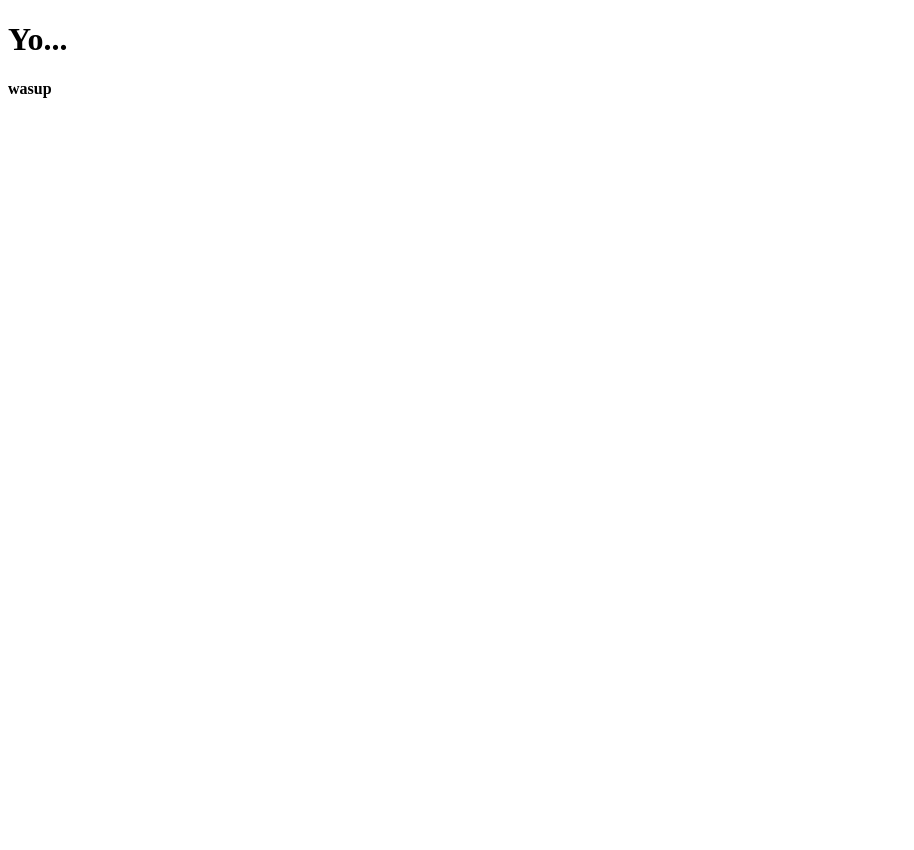
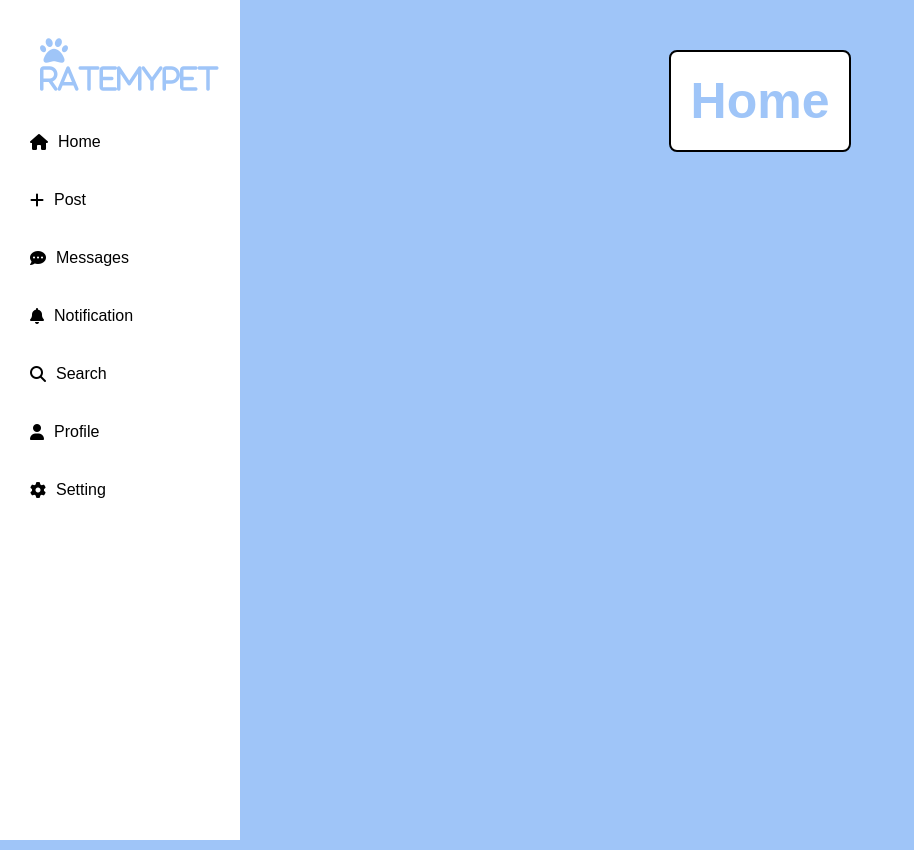
Before and after one commit to sb-fzqk/ratemypet_project, a Django app: page /home/ in a window 1280 px wide. Before the commit the part shown is almost empty. Shown: the whole page, without its empty margins (0-914 px from the left). Before the commit the page ends 98 px from the top, so only its background shows below. Run offline with Django 3.2, Linux system fonts and the light colour scheme.

Commit message:
update home page, added styles

```diff
--- a/ratemypet_project/settings.py
+++ b/ratemypet_project/settings.py
@@ -75,6 +75,7 @@ TEMPLATES = [
                 'django.contrib.auth.context_processors.auth',
                 'django.contrib.messages.context_processors.messages',
                 'django.template.context_processors.media',
+                'django.template.context_processors.static',
             ],
         },
     },
--- a/requirements.txt
+++ b/requirements.txt
@@ -1,6 +1,6 @@
 Django==2.2.28
 django-registration-redux==2.2
-packaging @ file:///opt/miniconda3/conda-bld/packaging_1761049079066/work
+packaging==24.1
 pillow==12.1.1
 pytz==2026.1.post1
 sqlparse==0.5.5
--- /dev/null
+++ b/static/css/styles.css
@@ -0,0 +1,92 @@
+
+body {
+    margin:0;
+    font-family: Arial;
+    background-color: #9FC5F8;
+}
+
+.container {
+    display: flex;
+    height: 100vh;
+}
+
+.logo {
+    display: flex;
+    align-items: center;
+    color: #9FC5F8;
+    font-weight: bold;
+    font-size: 20px;
+    gap: 10px;
+    margin-left: 20px;
+}
+
+.logo i {
+    font-size: 28px;
+}
+
+.sidebar {
+    position: fixed;
+    left: 0;
+    top: 0;
+
+    width: 200px;
+    height: 100vh;
+
+    display: flex;
+    flex-direction: column;
+    gap: 10px;
+
+    background-color: white;
+    padding: 20px;
+}
+
+.sidebar h2 {
+    margin-bottom: 20px;
+    margin-left: 20px;
+    font-size: 20px;
+}
+
+.sidebar button {
+    display: flex;
+    align-items: center;
+    gap: 10px;
+
+    padding: 10px;
+    border: none;
+    border-radius: 6px;
+    background-color: white;
+    margin-bottom: 10px;
+
+    color: black;
+    font-size: 16px;
+
+    cursor: pointer;
+    text-align: left;
+}
+
+.sidebar button:hover {
+    background-color: #9FC5F8;
+    border-radius: 5px;
+}
+
+.content {
+    margin-left: 240px;
+    min-height: 100vh;
+
+    flex: 1;
+    display: flex;
+    justify-content: center;
+    align-items: flex-start;
+    padding-top: 50px;
+}
+
+.content h1 {
+    background-color: white;
+    border: 2px solid black;
+    padding: 20px;
+    border-radius: 8px;
+    color: #9FC5F8;
+    max-width: fit-content;
+    margin: 0;
+    font-size: 50px;
+}
--- a/templates/ratemypet/base.html
+++ b/templates/ratemypet/base.html
@@ -1,5 +1,6 @@
 <!DOCTYPE html>
 {% load staticfiles %}
+{% load rango_templates_tags %}
 
 <html>
     <head>
@@ -14,4 +15,5 @@
         {% block body_block %}
         {% endblock %}
     </body>
+
 </html>
--- a/templates/ratemypet/home.html
+++ b/templates/ratemypet/home.html
@@ -1,13 +1,38 @@
-{% extends 'ratemypet/base.html' %}
-{% load staticfiles %}
+{% load static %}
+<!DOCTYPE html>
 
-{% block title_block %}
-    Homepage
-{% endblock %}
+<html>
+    <head>
+        <title>
+            home
+        </title>
 
-{% block body_block %}
-<h1>Yo...</h1>
-    <div>
-        <strong>wasup</strong>
-    </div>
-{% endblock %}
+            <link rel="stylesheet" href="https://cdnjs.cloudflare.com/ajax/libs/font-awesome/6.5.0/css/all.min.css">
+
+            <link rel="stylesheet" href="{% static 'css/styles.css' %}">
+    </head>
+
+    <body>
+        <div class="container">
+            <div class="sidebar">
+                <h2 class="logo">
+                    <i class="  fa-solid fa-paw" style="color: #9FC5F8;">  <span> RateMyPet</span> </i>
+                </h2>
+
+                <button><i class="fa-solid fa-house"></i> Home</button>
+                <button><i class="fa-solid fa-add"></i> Post</button>
+                <button><i class="fa-solid fa-comment-dots"></i> Messages</button>
+                <button><i class="fa-solid fa-bell"></i> Notification</button>
+                <button><i class="fa-solid fa-magnifying-glass"></i> Search</button>
+                <button><i class="fa-solid fa-user"></i> Profile</button>
+                <button><i class="fa-solid fa-gear"></i> Setting</button>
+            </div>
+
+            <div class="content">
+                <h1> Home</h1>
+
+
+            </div>
+        </div>
+    </body>
+</html>
```
